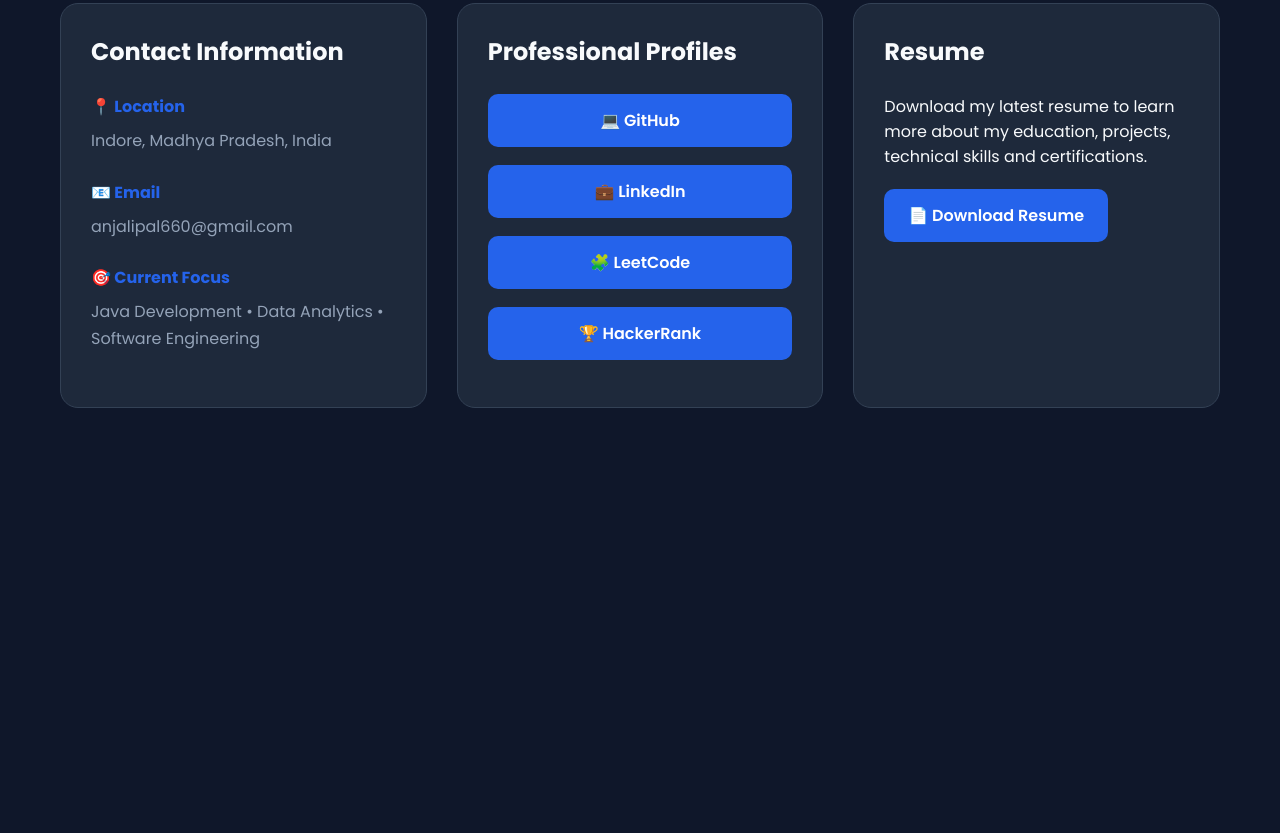
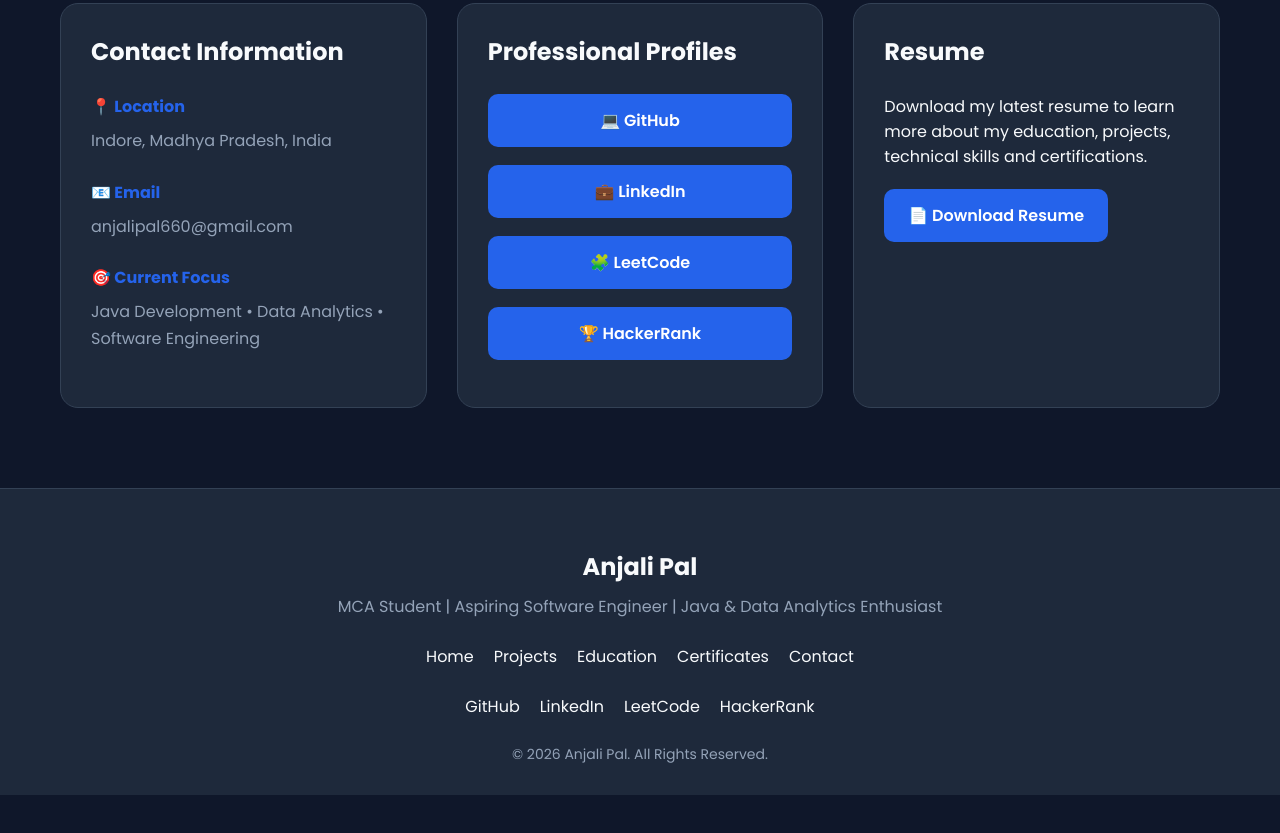
Before and after one commit to anjalipal659/Anjalipal-Portfolio, a plain HTML site: page index.html in a window 1280 px wide. Shown: the part 9175-10008 px from the top of the page. Before the commit the page ends 9713 px from the top, so only its background shows below. Drawn offline with Linux system fonts and the light colour scheme.

Commit message:
Add footer and complete portfolio UI structure

```diff
--- a/css/style.css
+++ b/css/style.css
@@ -1206,3 +1206,48 @@
     transform:translateY(-3px);
 
 }
+
+/* ==========================
+   FOOTER
+========================== */
+
+#footer{
+    background:var(--surface-color);
+    border-top:1px solid var(--border-color);
+    padding:60px 0 30px;
+    text-align:center;
+}
+
+#footer h2{
+    margin-bottom:10px;
+}
+
+#footer p{
+    color:var(--text-secondary);
+}
+
+.footer-links,
+.footer-social{
+    display:flex;
+    justify-content:center;
+    flex-wrap:wrap;
+    gap:20px;
+    margin:25px 0;
+}
+
+.footer-links a,
+.footer-social a{
+    text-decoration:none;
+    color:var(--text-primary);
+    transition:.3s;
+}
+
+.footer-links a:hover,
+.footer-social a:hover{
+    color:var(--primary-color);
+}
+
+.copyright{
+    margin-top:25px;
+    font-size:14px;
+}
--- a/index.html
+++ b/index.html
@@ -939,10 +939,42 @@
 
 </section>
 
-    <!-- ===== Footer ===== -->
-    <footer>
+    <footer id="footer">
 
-    </footer>
+    <div class="container">
+
+        <h2>Anjali Pal</h2>
+
+        <p>
+            MCA Student | Aspiring Software Engineer | Java & Data Analytics Enthusiast
+        </p>
+
+        <div class="footer-links">
+
+            <a href="#hero">Home</a>
+            <a href="#projects">Projects</a>
+            <a href="#education">Education</a>
+            <a href="#certificates">Certificates</a>
+            <a href="#contact">Contact</a>
+
+        </div>
+
+        <div class="footer-social">
+
+            <a href="YOUR_GITHUB_LINK" target="_blank">GitHub</a>
+            <a href="YOUR_LINKEDIN_LINK" target="_blank">LinkedIn</a>
+            <a href="YOUR_LEETCODE_LINK" target="_blank">LeetCode</a>
+            <a href="https://www.hackerrank.com/profile/palanjali659" target="_blank">HackerRank</a>
+
+        </div>
+
+        <p class="copyright">
+            © 2026 Anjali Pal. All Rights Reserved.
+        </p>
+
+    </div>
+
+</footer>
 
     <!-- JavaScript -->
     <script src="js/main.js"></script>
```
